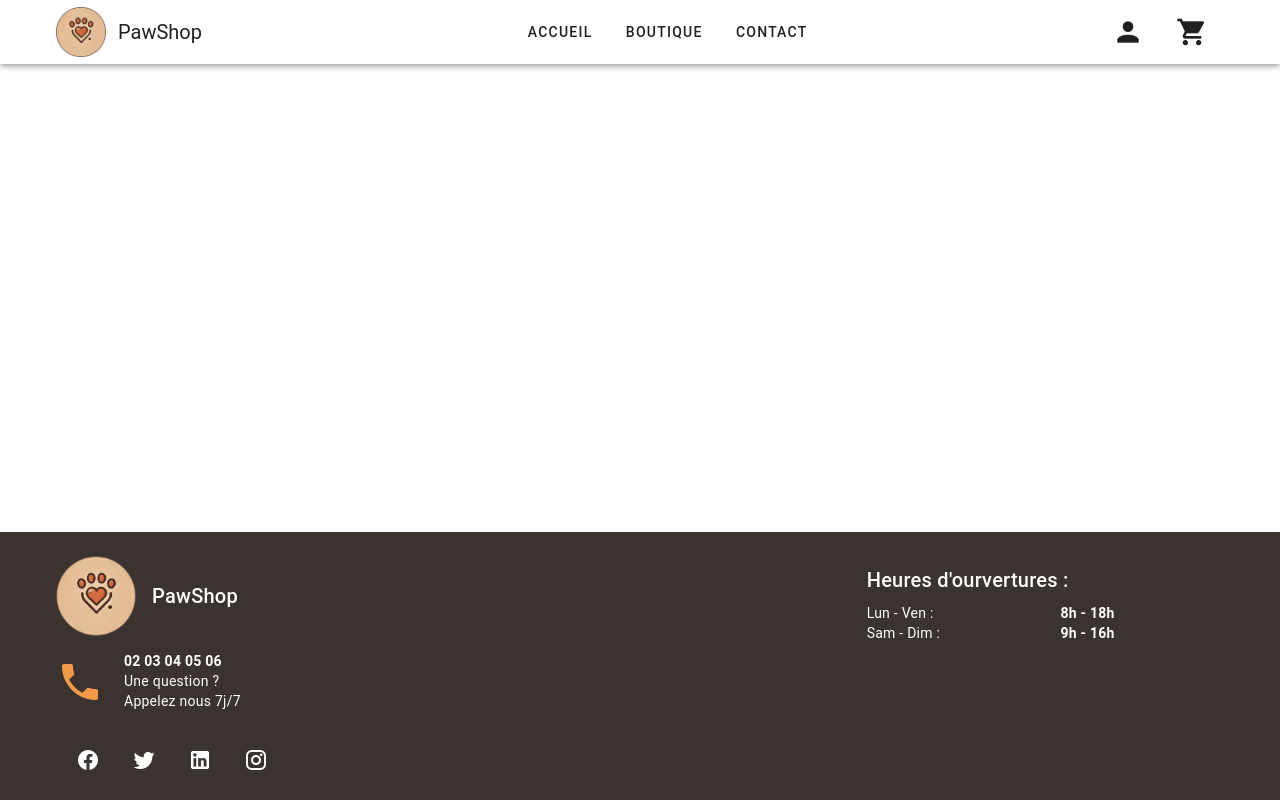
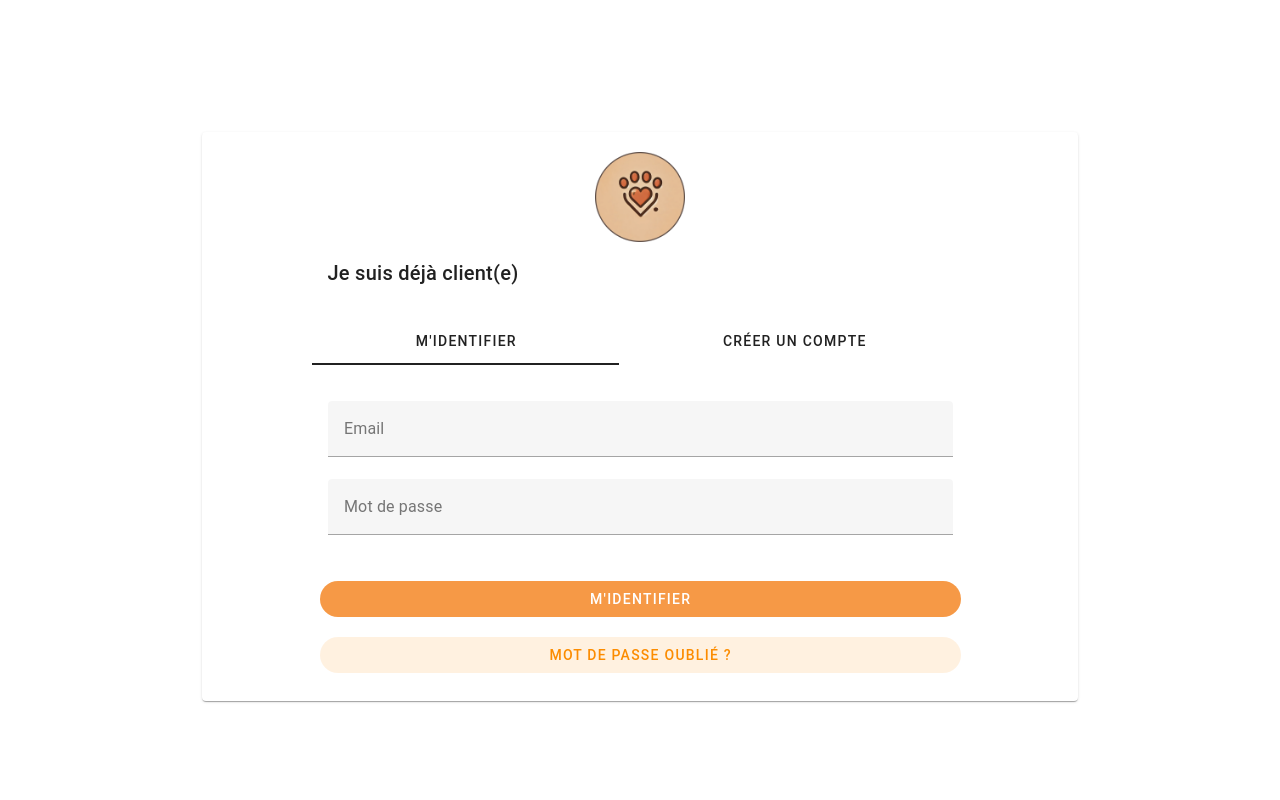
Before and after one commit to Simon-kercode/Tp_Node, a Vue app in the folder frontend/: page /login in a window 1280 px wide. Built offline with nearby package versions, Linux system fonts and the light colour scheme.

Commit message:
auth form

```diff
--- a/frontend/package.json
+++ b/frontend/package.json
@@ -12,6 +12,7 @@
     "@mdi/font": "^7.4.47",
     "vite-plugin-vuetify": "^2.1.0",
     "vue": "^3.5.13",
+    "vue-router": "^4.5.0",
     "vuetify": "^3.7.14"
   },
   "devDependencies": {
--- a/frontend/src/App.vue
+++ b/frontend/src/App.vue
@@ -1,32 +1,27 @@
 <template>
   <v-app>
     <v-container>
-      <Header />
+      <Header v-if="!isAuthPage"/>
     </v-container>
-
-        <Footer />
-
-
+    <v-main id="main">
+      <router-view></router-view>
+    </v-main>
+      <Footer v-if="!isAuthPage"/>
   </v-app>
 
 </template>
 
 <script setup>
+import {ref, computed} from 'vue';
+import { useRoute } from 'vue-router';
 import Header from './components/Header.vue';
 import Footer from './components/Footer.vue';
+
+const route = useRoute();
+const isAuthPage = computed(() => route.path === '/login');
+
 </script>
 
 <style scoped>
-.logo {
-  height: 6em;
-  padding: 1.5em;
-  will-change: filter;
-  transition: filter 300ms;
-}
-.logo:hover {
-  filter: drop-shadow(0 0 2em #646cffaa);
-}
-.logo.vue:hover {
-  filter: drop-shadow(0 0 2em #42b883aa);
-}
+
 </style>
--- a/frontend/src/components/Footer.vue
+++ b/frontend/src/components/Footer.vue
@@ -1,5 +1,5 @@
 <template>
-    <v-footer class="bg-footer d-flex flex-column" style="margin-top: 500px;">
+    <v-footer class="bg-footer d-flex flex-column">
         <v-container class="d-flex align-center justify-space-between">
             <v-row>
                 <v-col cols="12" sm="6" md="4">
@@ -64,7 +64,7 @@
 <style scoped>
     .bg-footer{
         background-color: #3A3330;
-        max-height: 300px;
+        height: auto;
     }
     .card-footer {
         background-color: #3A3330;
--- a/frontend/src/components/Header.vue
+++ b/frontend/src/components/Header.vue
@@ -3,7 +3,7 @@
         <v-container class="d-flex align-center justify-space-between">
             <!-- Logo et Titre -->
             <div class="d-flex align-center">
-                <v-app-bar-nav-icon v-if="isMobile" @click="drawer = !drawer"></v-app-bar-nav-icon>
+                <v-app-bar-nav-icon v-if="isMobile" @click="toggleDrawer"></v-app-bar-nav-icon>
                 <v-img :src="logo" contain height="50" width="50" class=" me-3"></v-img>
                 <v-spacer></v-spacer>
                 <v-app-bar-title style="min-width: 120px;">PawShop</v-app-bar-title>
@@ -16,7 +16,7 @@
             </div>
             <!-- Icones -->
             <div class="d-flex align-center">
-                <v-btn>
+                <v-btn to="/login">
                     <v-icon size="32">mdi-account</v-icon>
                 </v-btn>
                 <v-btn>
--- a/frontend/src/main.js
+++ b/frontend/src/main.js
@@ -1,10 +1,12 @@
 import { createApp } from 'vue'
 import './style.css'
 import App from './App.vue'
+import router from './router';
 import Vuetify from './plugins/Vuetify';
 import 'vuetify/styles';
 import '@mdi/font/css/materialdesignicons.css';
 
 const app = createApp(App);
+app.use(router);
 app.use(Vuetify);
 app.mount('#app');
--- a/frontend/src/style.css
+++ b/frontend/src/style.css
@@ -1,13 +1,14 @@
 :root {
   --bg-orange: #F69946;
+  --bg-beige: #FCF9F4;
 }
 html, body, #app {
   height: 100%;
   margin: 0;
   overflow: hidden;
 }
-/*
-.v-application {
+
+::deep.v-application {
   display: flex;
   flex-direction: column;
   min-height: 100vh;
@@ -20,3 +21,13 @@ html, body, #app {
 .detail-item {
   color: var(--bg-orange);
 }
+.detail-item-background {
+  background-color: var(--bg-orange);
+}
+.fond-clair {
+  background-color: var(--bg-beige);
+}
+a {
+  color: var(--bg-orange);
+  text-decoration: none;
+}
--- /dev/null
+++ b/frontend/src/utils/formRules.js
@@ -0,0 +1,26 @@
+export const requiredRule = (fieldName = "Ce champ") => {
+    return (value) => {
+        if (value === null || value === undefined || value === "") {
+        return `${fieldName} est requis`;
+        }
+        return true;
+    };
+};
+
+export const minRule = (min) => {
+    return (value) => {
+        return value.length >= min || `Ce champ doit contenir au moins ${min} caractères`;
+    };
+};
+
+export const emailRule = (value) => {
+    if (!value) return "L'email est requis";
+    const regex = /^[\w-\.]+@([\w-]+\.)+[\w-]{2,4}$/;
+    return regex.test(value) || "Entrez un email valide";
+};
+
+export const passwordRule = (value) => {
+    if (!value) return "Veuillez entrer un mot de passe";
+    const regex = !/^(?=.*[a-z])(?=.*[A-Z])(?=.*\d)(?=.*[\W_]).{8,}$/;
+    return regex.test(value) || "Le mot de passe doit contenir au moins 8 caractères, une majuscule, une minuscule, un chiffre et un caractère spécial.";
+}
--- /dev/null
+++ b/frontend/src/views/LoginView.vue
@@ -0,0 +1,141 @@
+<template>
+      <v-container class="fill-height d-flex align-center justify-center">
+    <v-card class="w-75 mx-auto py-5">
+        <div class="text-center">
+            <img :src="logo" alt="Logo PawShop" width="90">
+        </div>
+        <div class="w-75 mx-auto">
+          <v-card-title>{{ title }}</v-card-title>
+        </div>
+
+        <v-tabs class="w-75 mx-auto my-5" v-model="tab" align-tabs="center" grow>
+            <v-tab value="login">M'identifier</v-tab>
+            <v-tab value="register">Créer un compte</v-tab>
+        </v-tabs>
+
+        <v-window v-model="tab">
+            <v-window-item value="login">
+                <div >
+                    <v-form @submit.prevent="login" class="w-75 mx-auto">
+
+                        <v-card-text>
+                            <v-text-field
+                                v-model="email"
+                                label="Email"
+                                :rules="[emailRule]"
+                                required
+                            ></v-text-field>
+                            <v-text-field
+                                v-model="password"
+                                label="Mot de passe"
+                                type="password"
+                                :rules="[passwordRule]"
+                                required
+                            ></v-text-field>
+                        </v-card-text>
+                        <v-card-actions class="d-flex flex-column ">
+                            <v-btn
+                            text="M'identifier"
+                            variant="flat"
+                            color="#F69946"
+                            width="100%"
+                            rounded
+                            type="submit"
+                            class="mb-3 text-white"
+                            ></v-btn>
+                            <v-btn
+                            text="Mot de passe oublié ?"
+                            variant="tonal"
+                            color="warning"
+                            width="100%"
+                            rounded
+                            ></v-btn>
+                        </v-card-actions>
+                    </v-form>
+                </div>
+            </v-window-item>
+
+            <v-window-item value="register">
+                <v-form @submit.prevent="register" class="w-75 mx-auto">
+                    <v-card-text>
+                        <v-text-field
+                            v-model="name"
+                            label="Nom"
+                            :rules="[requiredRule('Un nom'), minRule(3)]"
+                            required
+                        ></v-text-field>
+                        <v-text-field
+                            v-model="firstname"
+                            label="Prenom"
+                            :rules="[requiredRule('Un prénom'), minRule(3)]"
+                            required
+                        ></v-text-field>
+                        <v-text-field
+                            v-model="email"
+                            label="Email"
+                            :rules="[emailRule]"
+                            required
+                        ></v-text-field>
+                        <v-text-field
+                            v-model="password"
+                            label="Mot de passe"
+                            type="password"
+                            :rules="[passwordRule]"
+                            required
+                        ></v-text-field>
+                        <v-text-field
+                            v-model="confirmPassword"
+                            label="Confirmer le mot de passe"
+                            type="password"
+                            :rules="[passwordRule]"
+                            required
+                        ></v-text-field>
+                    </v-card-text>
+                    <v-card-actions class="d-flex flex-column">
+                        <v-btn
+                            text="S'inscrire"
+                            variant="flat"
+                            color="#F69946"
+                            width="100%"
+                            rounded
+                            type="submit"
+                            class=" mb-3 text-white"
+                        ></v-btn>
+                    </v-card-actions>
+                    <p id="texte-relou">En vous inscrivant, vous acceptez nos <a href="">Conditions d'utilisations</a>. Vous confirmez également avoir pris connaissance de notre <a href="">Déclaration relative à la protection des données</a></p>
+                </v-form>
+            </v-window-item>
+        </v-window>
+
+    </v-card>
+    </v-container>
+</template>
+
+<script setup>
+    import { ref, computed } from 'vue';
+    import logo from '../assets/images/logo.png'
+    import { emailRule, passwordRule, requiredRule, minRule } from '../utils/formRules';
+
+    const tab = ref("login");
+    const email = ref("");
+    const password= ref("");
+    const name = ref("");
+    const firstname = ref("");
+    const confirmPassword = ref("");
+
+    const title = computed(() => tab.value === "login" ? "Je suis déjà client(e)" : "Nouveau client")
+
+    function login() {
+        console.log('Plop');
+    }
+    function register() {
+        console.log('Ploup');
+
+    }
+</script>
+
+<style scoped>
+    #texte-relou {
+        font-size: 0.7rem;
+    }
+</style>
```
Also changed, not shown: frontend/src/router.js (added, +13 -0 lines), 1 other file (tests, documents, lock files or other folders).
